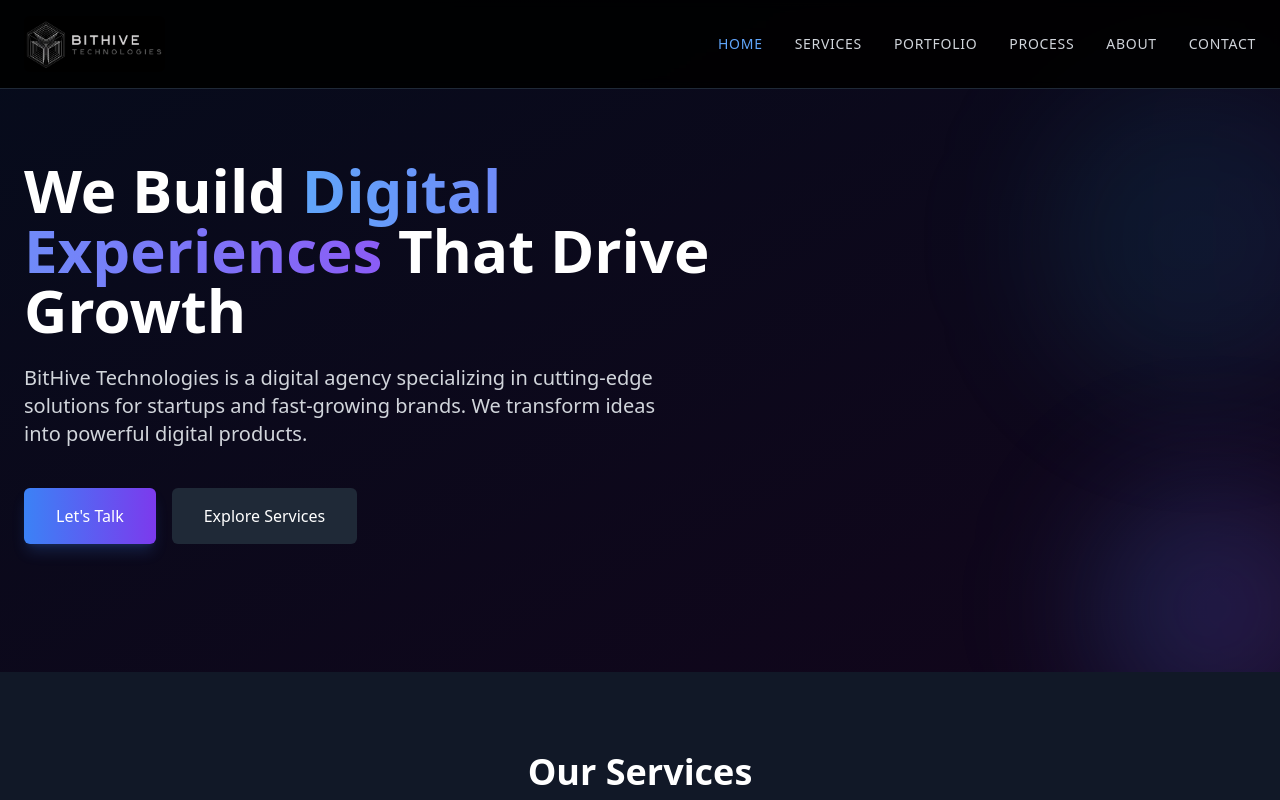
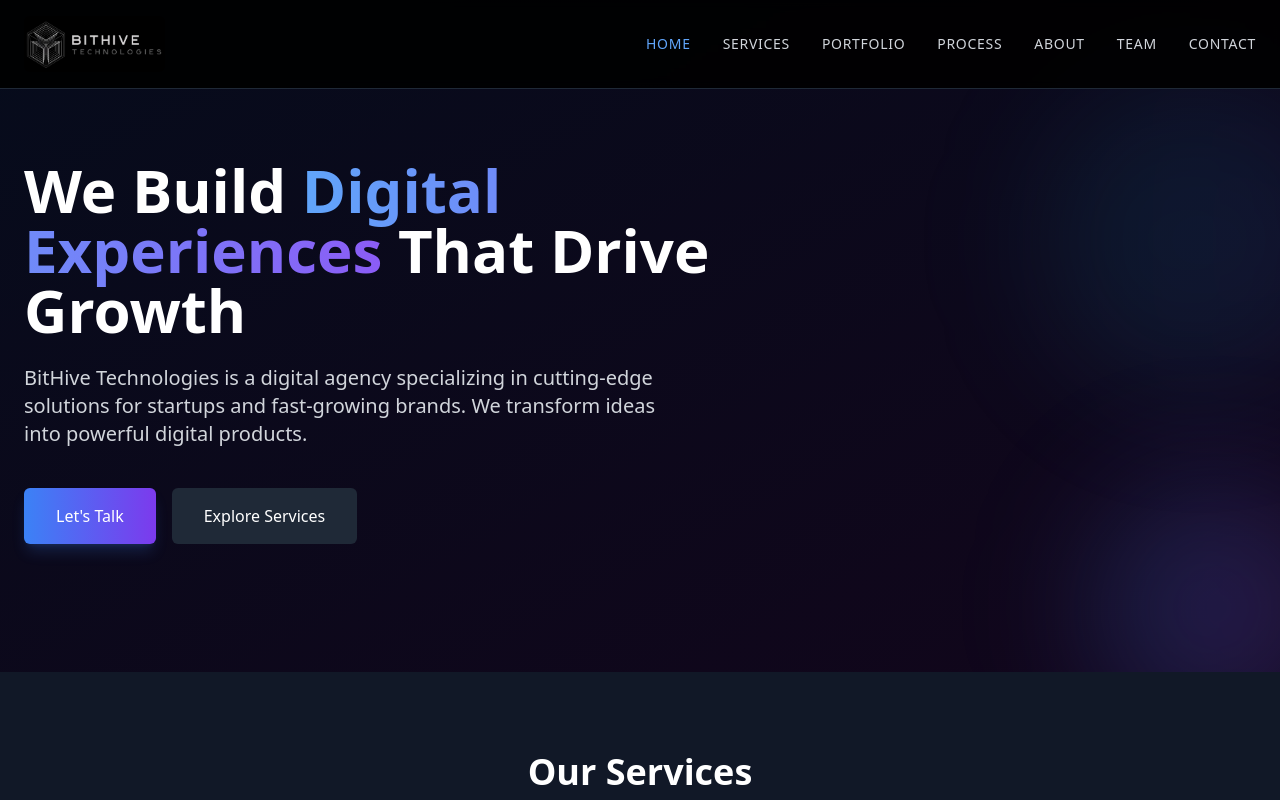
Before and after one commit to BitHiveTechnologies/BitHive-Website, a Next.js app: page / in a window 1280 px wide. Shown: the top 800 px of the page. Built offline with nearby package versions, Linux system fonts and the light colour scheme.

Commit message:
An error occuring : failed to apply code block

```diff
--- a/app/page.tsx
+++ b/app/page.tsx
@@ -384,8 +384,15 @@ export default function Page() {
 
                         {/* Desktop Navigation */}
                         <nav className="hidden md:flex space-x-8" data-oid="_iwd0ne">
-                            {['home', 'services', 'portfolio', 'process', 'about', 'contact'].map(
-                                (item) => (
+                            {[
+                                'home',
+                                'services',
+                                'portfolio',
+                                'process',
+                                'about',
+                                'team',
+                                'contact',
+                            ].map((item) => (
                                 <a
                                     key={item}
                                     href={`#${item}`}
@@ -394,8 +401,7 @@ export default function Page() {
                                 >
                                     {item}
                                 </a>
-                                ),
-                            )}
+                            ))}
                         </nav>
 
                         {/* Mobile Menu Button */}
@@ -446,6 +452,7 @@ export default function Page() {
                                     'portfolio',
                                     'process',
                                     'about',
+                                    'team',
                                     'contact',
                                 ].map((item) => (
                                     <a
```
Lines whose indentation alone changed are shown as unchanged.
